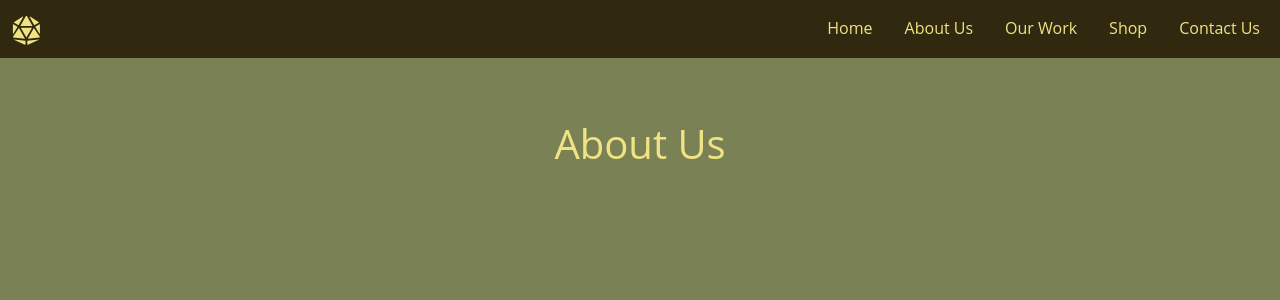
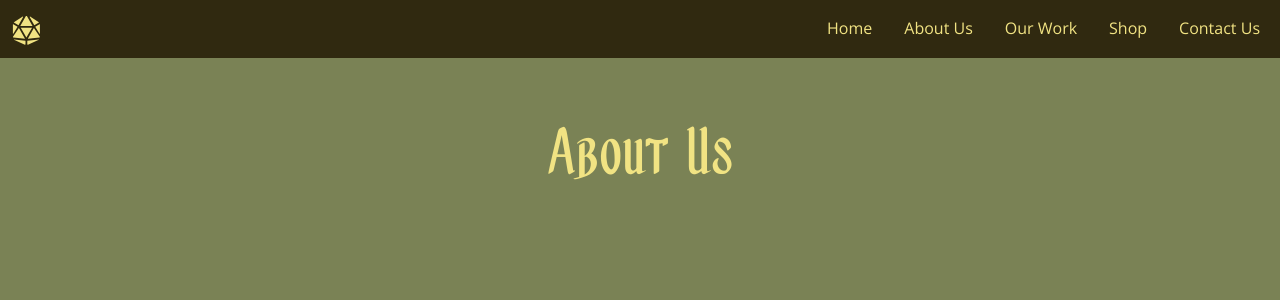
Before and after one commit to cj-baker/diceworksPDX-react, a React (Create React App) app: page /#/about in a window 1280 px wide. Shown: the top 300 px of the page. Built offline with nearby package versions, Linux system fonts and the light colour scheme.

Commit message:
Added font and changed titling on pages.

```diff
--- a/src/App.js
+++ b/src/App.js
@@ -6,6 +6,7 @@ import Home from './pages/Home.js';
 import Contact from './pages/Contact.js';
 import Work from './pages/Work.js';
 import About from './pages/About.js';
+import PageNotFound from "./pages/PageNotFound.js";
 
 function App() {
   return (
@@ -15,6 +16,7 @@ function App() {
         <Route path="/about" element={<About/>} />
         <Route path="/work" element={<Work/>} />
         <Route path="/contact" element={<Contact/>} />
+        <Route element={<PageNotFound/>}/>
       </Routes>
     </Router>
   )
--- a/src/index.css
+++ b/src/index.css
@@ -2,18 +2,22 @@
   font-family: solander;
   src: url(./fonts/solander.ttf);
 }
+@font-face {
+  font-family: OpenSans;
+  src: url(./fonts/OpenSans-VariableFont_wdth\,wght.ttf);}
+
 :root {
   --body-background: whitesmoke;
   --primary-background: #7a8255;
   --secondary-background: #56623e;
-  --primary-font: "Open Sans", sans-serif;
+  --primary-font: "OpenSans", sans-serif;
   --header-color: #302910;
   --subheading-color: #f1e383;
   --header-font: "solander";}
 
 body {
   margin: 0;
-  font-family: -apple-system, BlinkMacSystemFont, 'Segoe UI', 'Roboto', 'Oxygen',
+  font-family: 'OpenSans',-apple-system, BlinkMacSystemFont, 'Segoe UI', 'Roboto', 'Oxygen',
     'Ubuntu', 'Cantarell', 'Fira Sans', 'Droid Sans', 'Helvetica Neue',
     sans-serif;
   -webkit-font-smoothing: antialiased;
--- a/src/index.js
+++ b/src/index.js
@@ -7,7 +7,10 @@ import '@splidejs/react-splide/css/sea-green'
 
 import App from './App';
 
-
+<link
+      href="https://fonts.googleapis.com/css2?family=Open+Sans:wght@300;400;700&display=swap"
+      rel="stylesheet"
+    />
 const root = ReactDOM.createRoot(document.getElementById('root'));
 root.render(
   <React.StrictMode>
--- a/src/pages/About.js
+++ b/src/pages/About.js
@@ -5,7 +5,7 @@ export default function About() {
     return(
         <body>
         <Navigation/>
-        <h1>About Us</h1>
+        <h2>About Us</h2>
         </body>
     )
 }
--- a/src/pages/Contact.js
+++ b/src/pages/Contact.js
@@ -6,7 +6,7 @@ function Contact(){
 return(
     <body>
         <Navigation/>
-        <h1>Contact Us</h1>
+        <h2>Contact Us</h2>
     </body>
 )
 
--- a/src/pages/PageNotFound.js
+++ b/src/pages/PageNotFound.js
@@ -1,7 +1,8 @@
 function PageNotFound() {
     return(
-        <div
-    >Page Not Found</div>
+        <body>
+            <h2>Page Not Found</h2>
+        </body>
     )
 
 }
--- a/src/pages/Work.js
+++ b/src/pages/Work.js
@@ -4,7 +4,7 @@ function Work() {
     return(
         <body>
             <Navigation/>
-            <h1>Our Work</h1>
+            <h2>Our Work</h2>
         </body>
     )
 
```
Also changed, not shown: src/fonts/OpenSans-VariableFont_wdth,wght.ttf (added).
